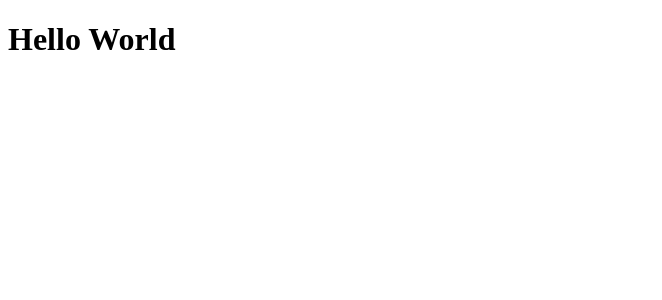
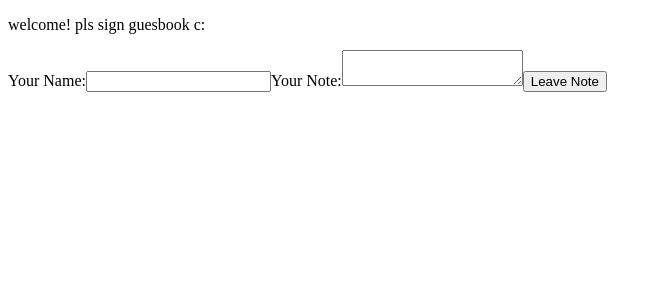
Before and after one commit to baileykue/react-guestbook, a React app: page / in a window 1280 px wide. Shown: the top 300 px of the page, without its empty margins (0-662 px from the left). Built offline with nearby package versions, Linux system fonts and the light colour scheme; the HTML template or start-up script is replaced by a standard one.

Commit message:
basic set up, wrapping components in provider

```diff
--- a/src/App.jsx
+++ b/src/App.jsx
@@ -1,3 +1,11 @@
+import Header from './components/Header/Header';
+import Home from './views/Home/Home';
+
 export default function App() {
-  return <h1>Hello World</h1>;
+  return (
+    <>
+      <Header />
+      <Home />
+    </>
+  );
 }
--- a/src/components/GuestBook/GuestBook.jsx
+++ b/src/components/GuestBook/GuestBook.jsx
@@ -1,5 +1,20 @@
 import React from 'react';
 
 export default function GuestBook() {
-  return <div></div>;
+  return (
+    <div>
+      <form>
+        <label>
+          Your Name:
+          <input type="text" />
+        </label>
+
+        <label>
+          Your Note:
+          <textarea />
+        </label>
+        <button>Leave Note</button>
+      </form>
+    </div>
+  );
 }
--- a/src/components/Header/Header.jsx
+++ b/src/components/Header/Header.jsx
@@ -1,5 +1,9 @@
 import React from 'react';
 
 export default function Header() {
-  return <div></div>;
+  return (
+    <header>
+      <p>welcome! pls sign guesbook c:</p>
+    </header>
+  );
 }
--- /dev/null
+++ b/src/context/NoteContext.jsx
@@ -0,0 +1,23 @@
+import { useState, createContext, useContext } from 'react';
+
+const NoteContext = createContext();
+
+export function NoteProvider({ children }) {
+  const [notes, setNotes] = useState([]);
+
+  const NoteValues = { notes, setNotes };
+
+  return (
+    <NoteContext.Provider value={NoteValues}>{children}</NoteContext.Provider>
+  );
+}
+
+export function useNote() {
+  const context = useContext(NoteContext);
+
+  if (context === undefined) {
+    throw new Error('useNote must be defined within an NoteContext Provider');
+  }
+
+  return context;
+}
--- a/src/context/UserContext.jsx
+++ b/src/context/UserContext.jsx
@@ -7,10 +7,12 @@ export function UserProvider({ children }) {
 
   const UserValues = { user, setUser };
 
-  return <UserContext value={UserValues}>{children}</UserContext>;
+  return (
+    <UserContext.Provider value={UserValues}>{children}</UserContext.Provider>
+  );
 }
 
-export const useUser = () => {
+export function useUser() {
   const context = useContext(UserContext);
 
   if (context === undefined) {
@@ -18,4 +20,4 @@ export const useUser = () => {
   }
 
   return context;
-};
+}
--- a/src/index.jsx
+++ b/src/index.jsx
@@ -1,10 +1,14 @@
 import React from 'react';
 import { render } from 'react-dom';
+
 import App from './App';
+import { UserProvider } from './context/UserContext';
 
 render(
   <React.StrictMode>
-    <App />
+    <UserProvider>
+      <App />
+    </UserProvider>
   </React.StrictMode>,
   document.getElementById('root')
 );
--- a/src/views/Home/Home.jsx
+++ b/src/views/Home/Home.jsx
@@ -1,5 +1,13 @@
 import React from 'react';
+import { NoteProvider } from '../../context/NoteContext';
+import GuestBook from '../../components/GuestBook/GuestBook';
+import NoteList from '../../components/NoteList/NoteList';
 
 export default function Home() {
-  return <div></div>;
+  return (
+    <NoteProvider>
+      <GuestBook />
+      <NoteList />
+    </NoteProvider>
+  );
 }
```
Also changed, not shown: src/context/EntryContext.jsx (deleted, +0 -21 lines), src/components/Note/Note.jsx (renamed from src/components/Entry/Entry.jsx), src/components/NoteList/NoteList.jsx (renamed from src/components/EntryList/EntryList.jsx).
